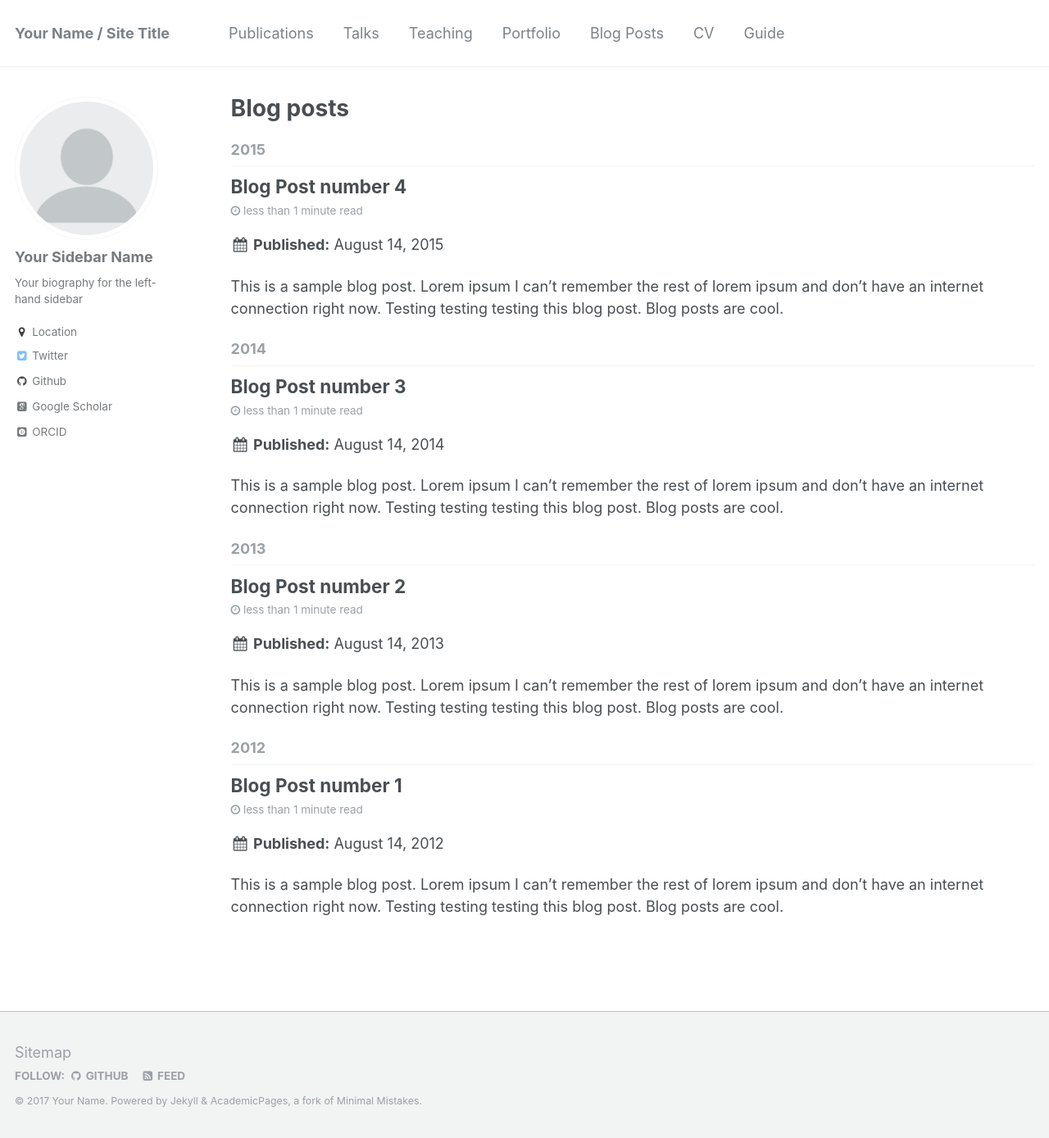
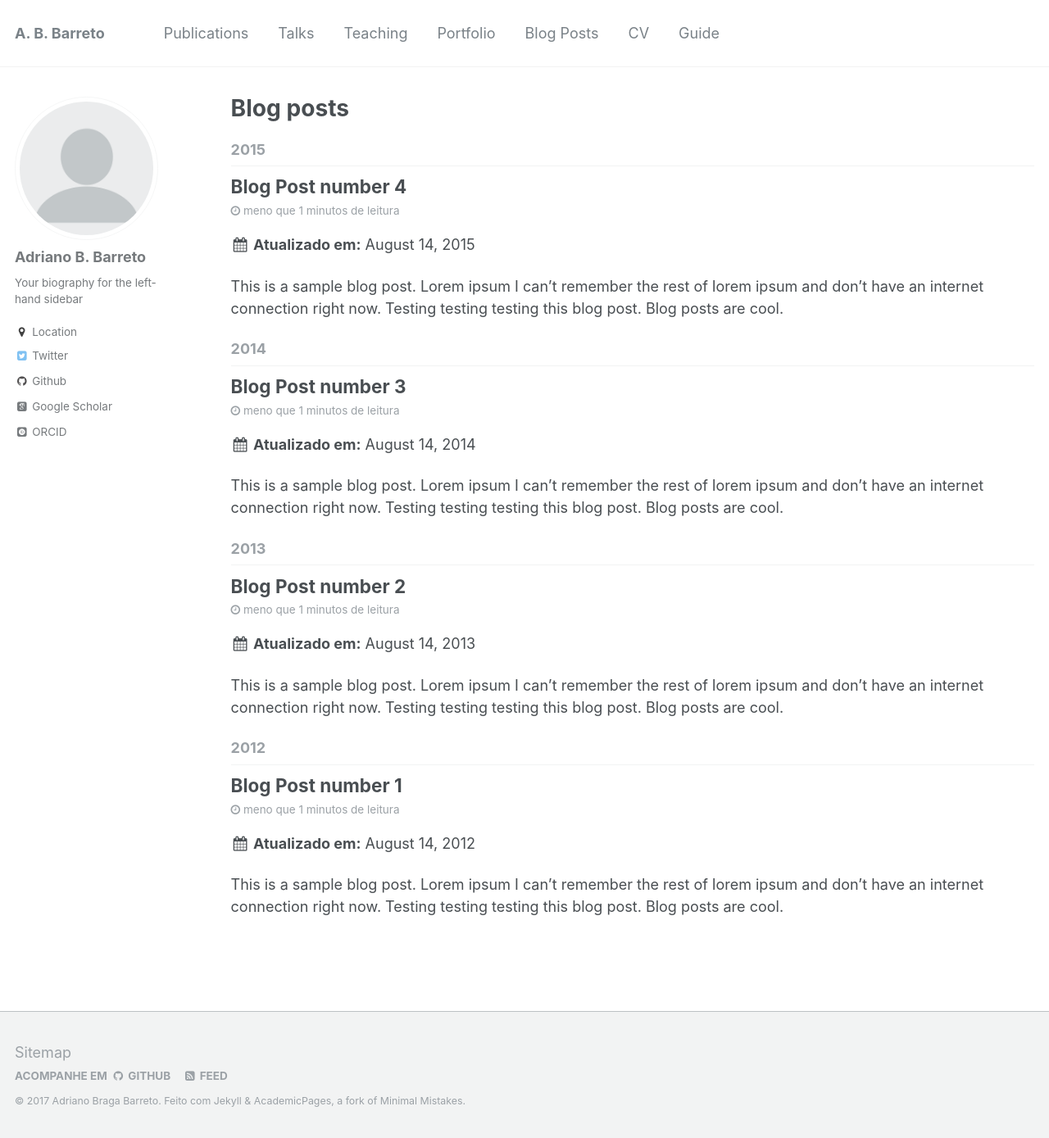
Before and after one commit to hs-macunaima/abbarreto.github.io, a Jekyll site: the page built from _pages/year-archive.html, in a window 1280 px wide and 1389 px high. Shown: the whole window at 82% size. Built offline with Jekyll 4.4.1, drawn with Linux system fonts in a browser that asks for light colours; some web fonts are replaced.

Commit message:
config 1

```diff
--- a/_config.yml
+++ b/_config.yml
@@ -6,10 +6,10 @@
 # `jekyll serve`. If you change this file, please restart the server process.
 
 # Site Settings
-locale                   : "en-US"
-title                    : "Your Name / Site Title"
+locale                   : "pt-BR"
+title                    : "A. B. Barreto"
 title_separator          : "-"
-name                     : &name "Your Name"
+name                     : &name "Adriano Braga Barreto"
 description              : &description "personal description"
 url                      : https://abbarreto.github.io # the base hostname & protocol for your site e.g. "https://mmistakes.github.io"
 baseurl                  : "" # the subpath of your site, e.g. "/blog"
@@ -78,7 +78,7 @@ analytics:
 
 # Site Author
 author:
-  name             : "Your Sidebar Name"
+  name             : "Adriano B. Barreto"
   avatar           : "profile.png"
   bio              : "Your biography for the left-hand sidebar"
   location         : "Location"
```
